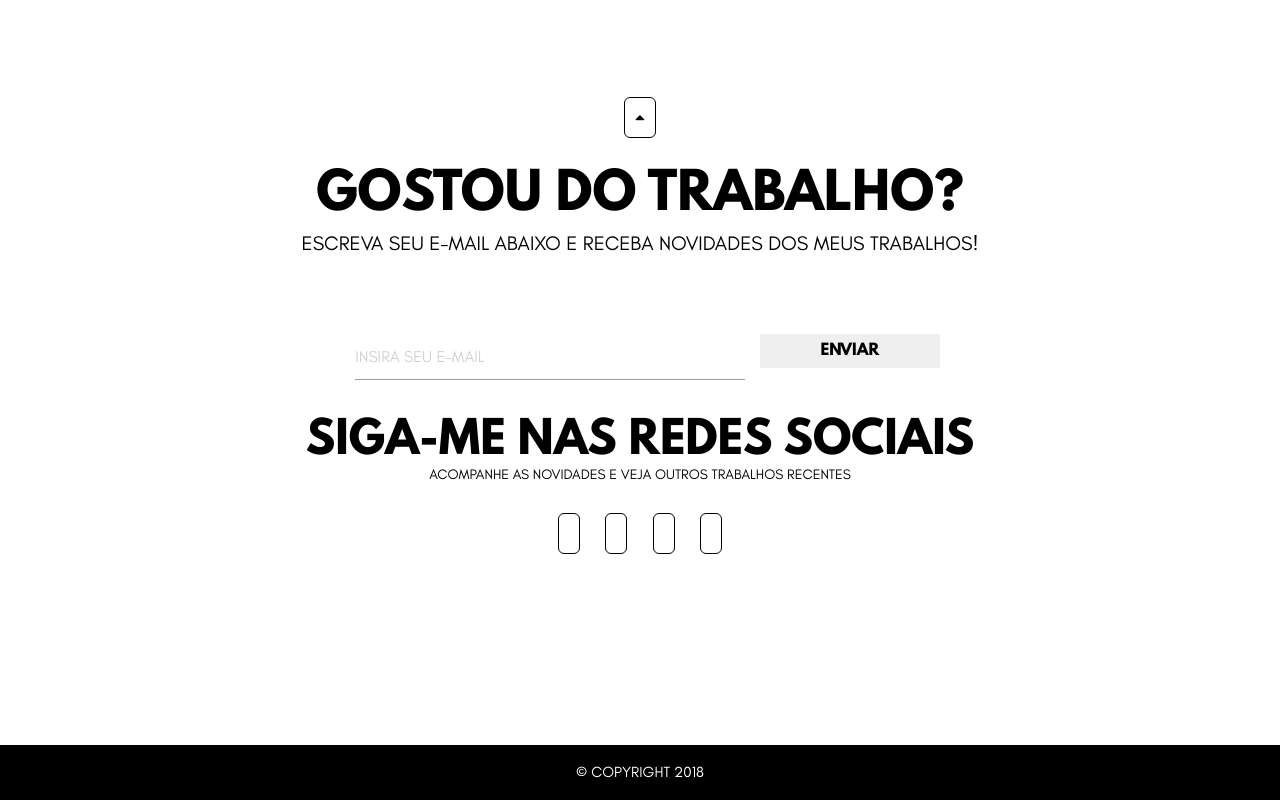
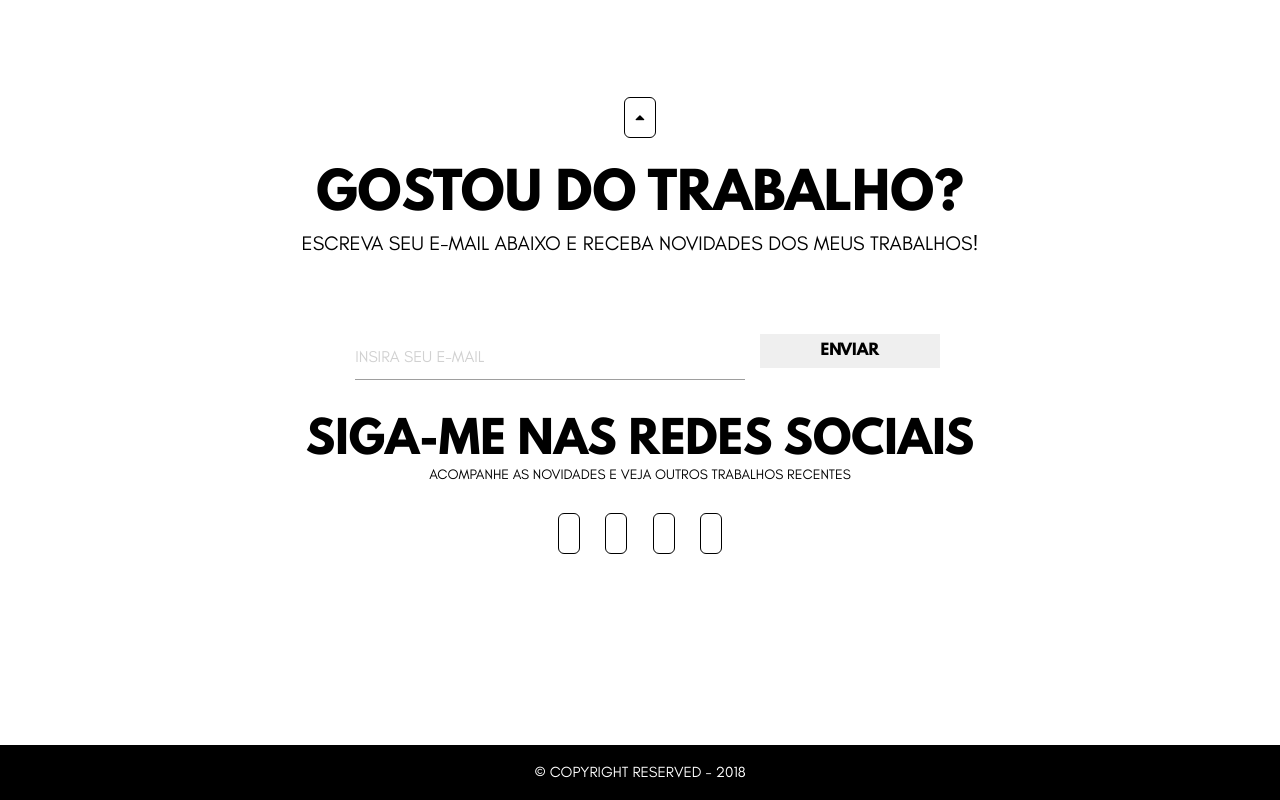
Before and after one commit to lucasweiby/lucasweiby.github.io, a plain HTML site: page index.html in a window 1280 px wide. Shown: the part 2538-3338 px from the top of the page. Drawn offline with nearby package versions, Linux system fonts and the light colour scheme; some icons are missing.

Commit message:
Alterações Finais

```diff
--- a/index.html
+++ b/index.html
@@ -128,7 +128,7 @@
 
 <footer class="footer">
 	<div class="col-xs-12 col-sm-12 col-md-12 col-lg-12">
-		<p>&copy; COPYRIGHT 2018</p>
+		<p>&copy; COPYRIGHT RESERVED - 2018</p>
 	</div>
 </footer>
 
```
